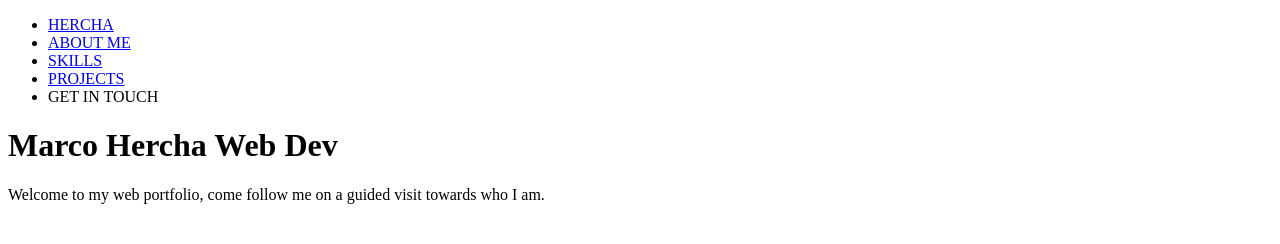
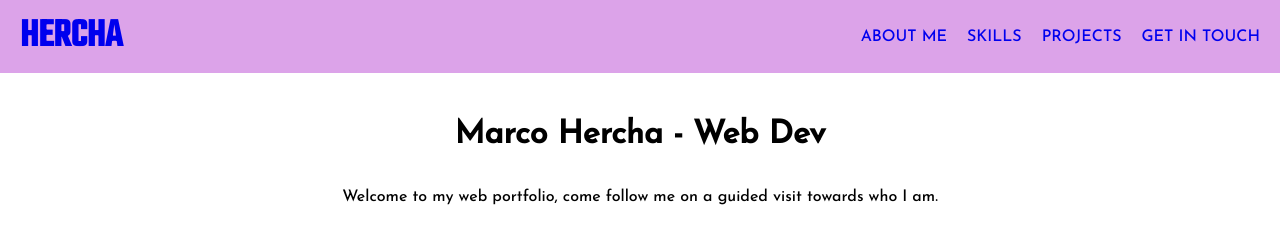
Before and after one commit to Marhercha/marcohercha.github.io, a plain HTML site: page index.html in a window 1280 px wide. Drawn offline with Linux system fonts and the light colour scheme.

Commit message:
Navigation bar and logo style

```diff
--- a/index.html
+++ b/index.html
@@ -2,21 +2,27 @@
 <html>
     <head>
         <meta charset="UTF-8">
+        <link href="style.css" rel="stylesheet">
+        <link href="https://fonts.googleapis.com/css2?family=Josefin+Sans:wght@500&family=Teko:wght@500&display=swap" rel="stylesheet">
         <title>Marco Hercha</title>
     </head>
     <body>
         <header>
+            <div>
+                <a class="logo" href="#">HERCHA</a>
+            </div>
             <ul>
-                <li class="left"><a href="#">HERCHA</a></li>
-                <li class="right"><a href="#">ABOUT ME</a></li>
-                <li class="right"><a href="#">SKILLS</a></li>
-                <li class="right"><a href="#">PROJECTS</a></li>
-                <li class="right"><a href="#"></a>GET IN TOUCH</li>
+                <li><a href="#">ABOUT ME</a></li>
+                <li><a href="#">SKILLS</a></li>
+                <li><a href="#">PROJECTS</a></li>
+                <li><a href="#">GET IN TOUCH</a></li>
             </ul>
         </header>
         <main>
-            <h1>Marco Hercha Web Dev</h1>
+            <div class="intro">
+            <h1>Marco Hercha - Web Dev</h1>
             <p>Welcome to my web portfolio, come follow me on a guided visit towards who I am.</p>
+            </div>
         </main>
         <footer>
 
--- a/style.css
+++ b/style.css
@@ -1,15 +1,40 @@
 body {
     display:flex;
     flex-direction: column;
+    font-family: 'Josefin Sans', sans-serif;
 }
-ul{
-    display: flex;
-    justify-content: space-between;
+a {
+    text-decoration: none;
 }
-.left {
-    display: inline-block;
-}
-.right {
+header {
+    position: absolute;
+    left: 0;
+    top: 0;
+    right: 0;
+    padding: 8px 10px;
     display: flex;
     align-items: center;
+    justify-content: space-between;
+    background-color: #DCA3E9;
 }
+.logo {
+    display: inline-block;
+    padding: 0 10px;
+    font-family: 'Teko';
+    font-weight: 800;
+    font-size: 40px;
+}
+ul {
+    display: flex;
+    font-weight: 550;
+    list-style-type: none;
+}
+li {
+    padding: 0 10px;
+}
+.intro {
+    display: flex;
+    flex-direction: column;
+    align-items: center;
+    margin-top: 90px;
+}
```
